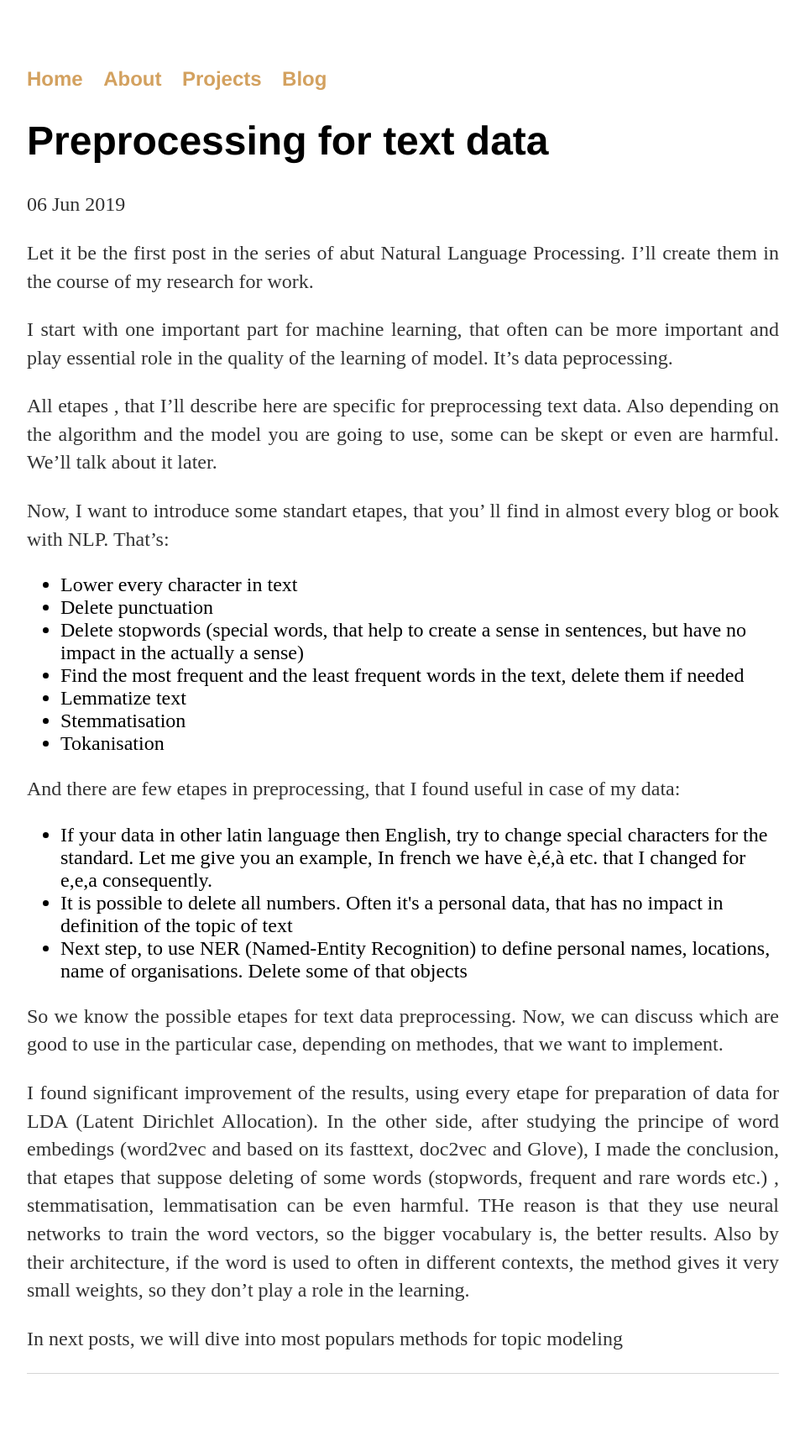
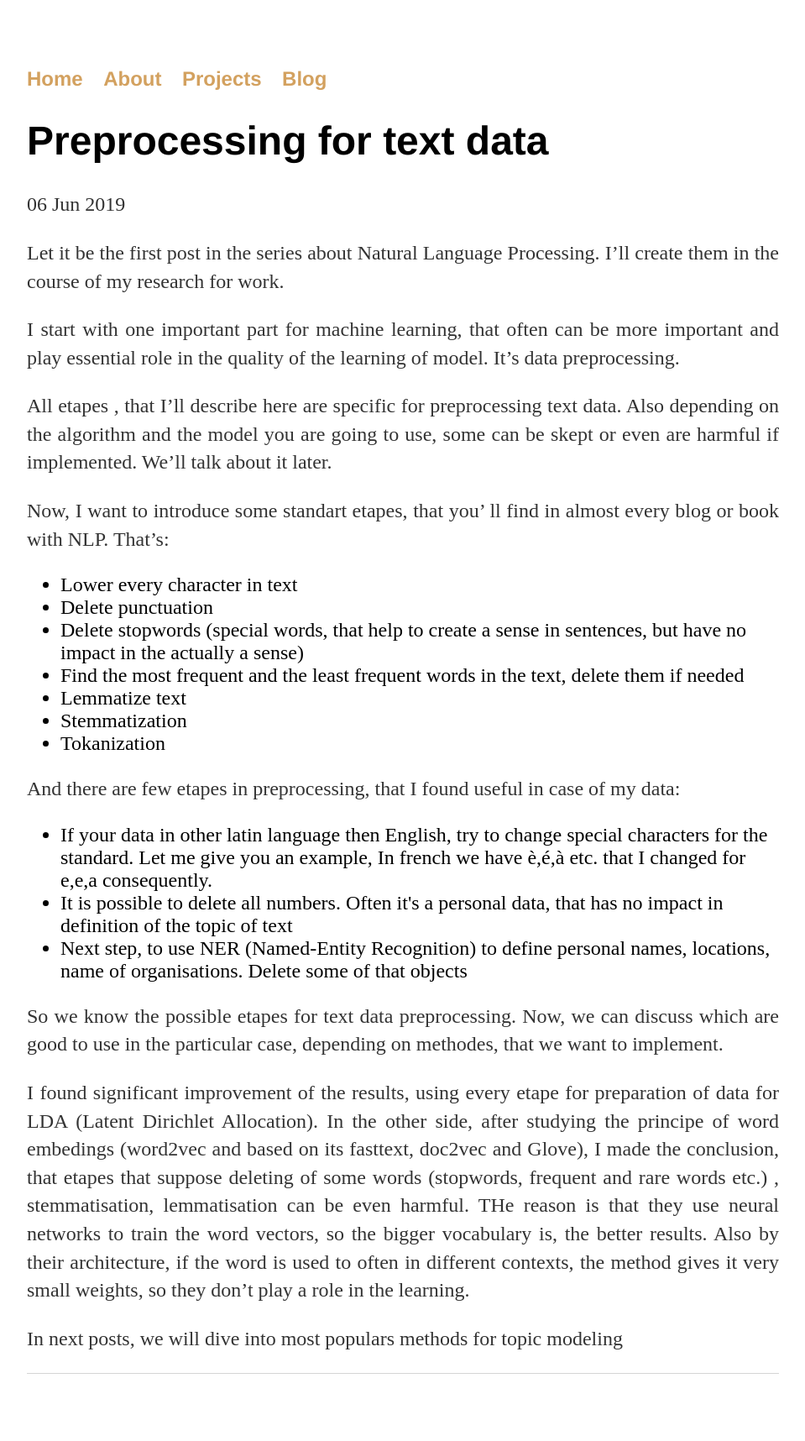
Before and after one commit to NikaChe/nikache.github.io, a Jekyll site: the page built from _posts/2019-06-06-Preprocessing-for-text-data.md, in a window 1280 px wide. Shown: the whole page at 84% size, without its empty margins (160-1119 px from the left). Built offline with Jekyll 4.4.1, drawn with Linux system fonts in a browser that asks for light colours.

Commit message:
Update 2019-06-06-Preprocessing-for-text-data.md

```diff
--- a/_posts/2019-06-06-Preprocessing-for-text-data.md
+++ b/_posts/2019-06-06-Preprocessing-for-text-data.md
@@ -4,11 +4,11 @@ title: "Preprocessing for text data"
 date: 2019-06-06
 ---
 
-Let it be the first post in the series of abut Natural Language Processing. I'll create them in the course of my research for work.
+Let it be the first post in the series about Natural Language Processing. I'll create them in the course of my research for work.
 
-I start with one important part for machine learning, that often can be more important and play essential role in the quality of the learning of model. It's data peprocessing.
+I start with one important part for machine learning, that often can be more important and play essential role in the quality of the learning of model. It's data preprocessing.
 
- All etapes , that I'll describe here are specific for preprocessing text data. Also depending on the algorithm and the model you are going to use, some can be skept or even are harmful. We'll talk about it later.
+ All etapes , that I'll describe here are specific for preprocessing text data. Also depending on the algorithm and the model you are going to use, some can be skept or even are harmful if implemented. We'll talk about it later.
 
  Now, I want to introduce some standart etapes, that you' ll find in almost every blog or book with NLP. That's:
 
@@ -18,8 +18,8 @@ I start with one important part for machine learning, that often can be more imp
   <li>Delete stopwords (special words, that help to create a sense in sentences, but have no impact in the actually a sense)</li>
   <li>Find the most frequent and the least frequent words in the text, delete them if needed</li>
   <li>Lemmatize text</li>
-  <li>Stemmatisation</li>
-  <li>Tokanisation </li>
+  <li>Stemmatization</li>
+  <li>Tokanization </li>
  </ul>
 
 And there are few etapes in preprocessing, that I found useful in case of my data:
```
